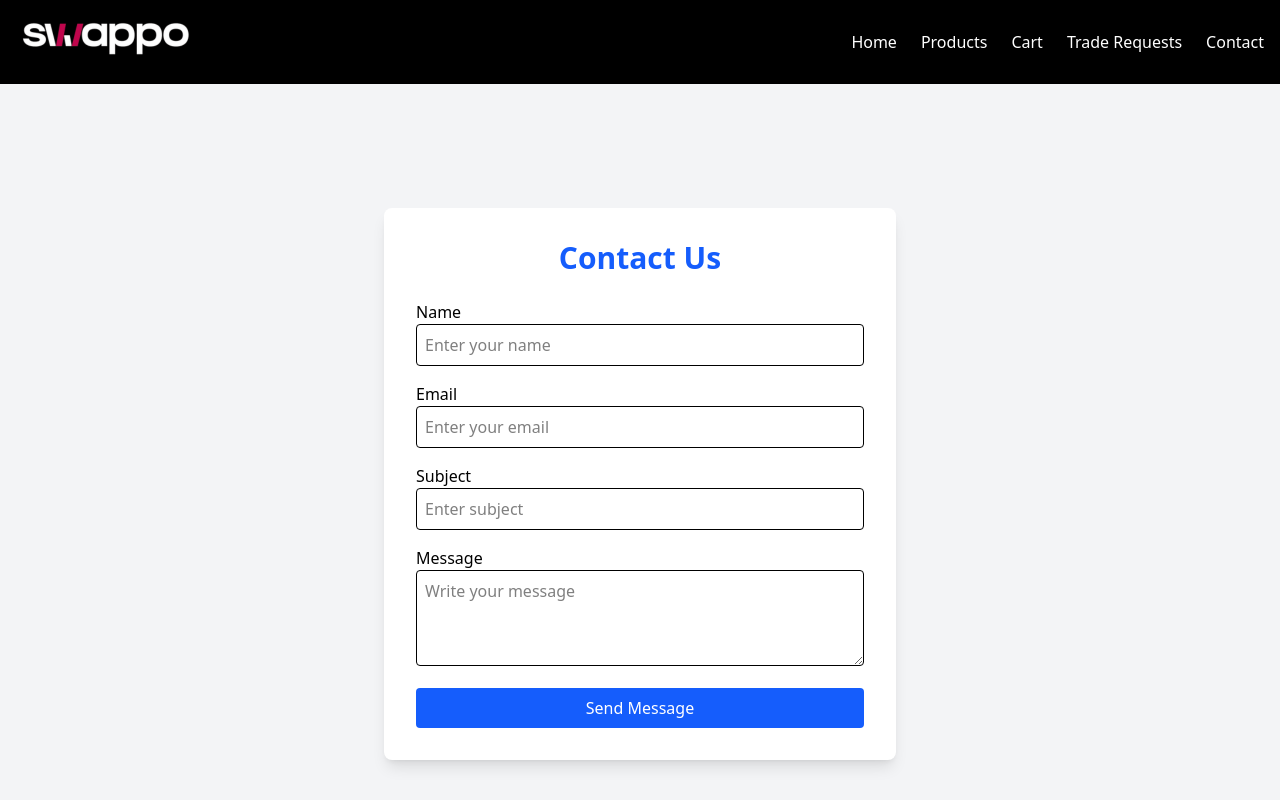
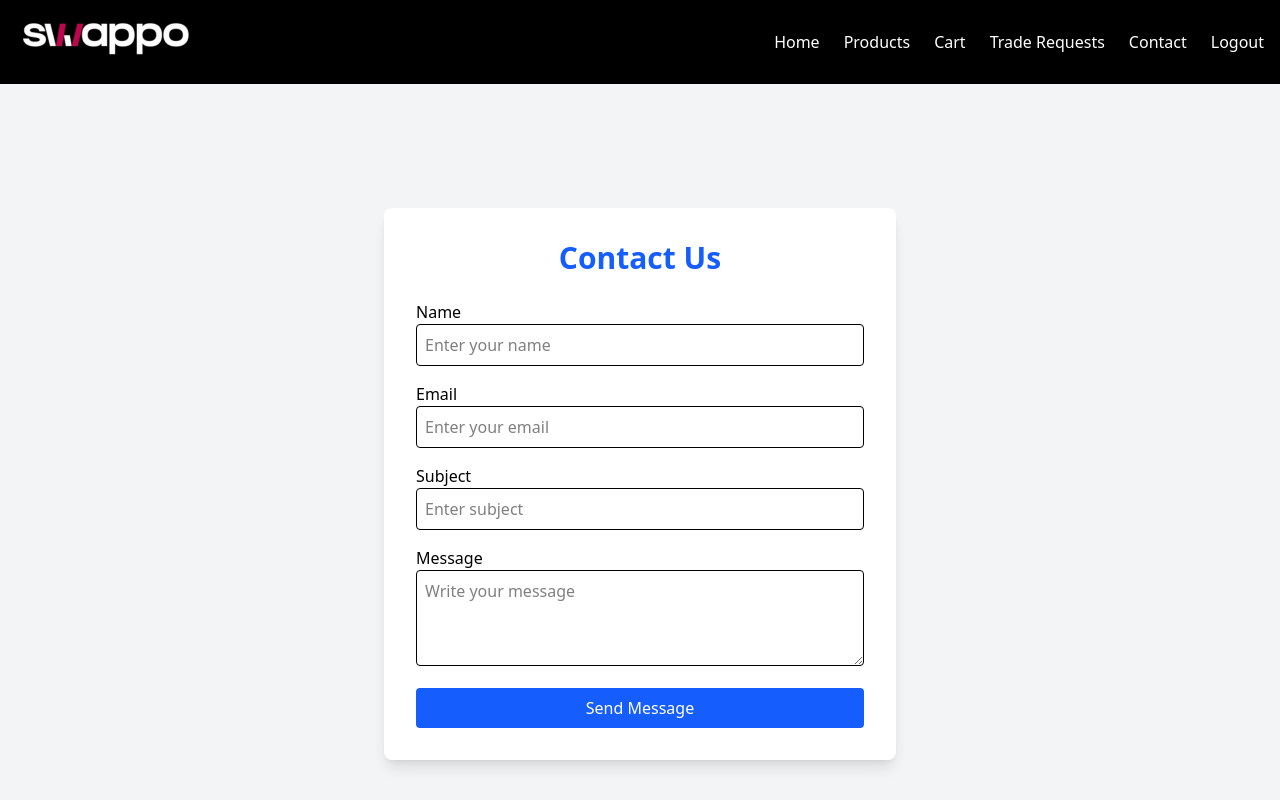
Before and after one commit to go-har-ali/frontend-swappo, a React (Vite) app: page /contact in a window 1280 px wide. Shown: the top 800 px of the page. Built offline with nearby package versions, Linux system fonts and the light colour scheme; no server answers.

Commit message:
all done all good best h g lkn

```diff
--- a/src/components/Navbar.jsx
+++ b/src/components/Navbar.jsx
@@ -1,9 +1,15 @@
 import { useState } from "react";
-import { Link } from "react-router-dom";
+import { Link, useNavigate } from "react-router-dom";
 import { FiMenu, FiX } from "react-icons/fi";
 
 const Navbar = () => {
   const [menuOpen, setMenuOpen] = useState(false);
+  const navigate = useNavigate();
+
+  const handleLogout = () => {
+    localStorage.removeItem("token"); // Adjust key if your token key is different
+    navigate("/login");
+  };
 
   return (
     <nav className="bg-black text-white p-4 shadow-md">
@@ -33,6 +39,12 @@ const Navbar = () => {
           <Link to="/contact" className="hover:text-gray-400">
             Contact
           </Link>
+          <button
+            onClick={handleLogout}
+            className="hover:text-gray-400 transition"
+          >
+            Logout
+          </button>
         </div>
 
         {/* Mobile Menu Button */}
@@ -79,6 +91,15 @@ const Navbar = () => {
           >
             Contact
           </Link>
+          <button
+            onClick={() => {
+              handleLogout();
+              setMenuOpen(false);
+            }}
+            className="hover:text-gray-400"
+          >
+            Logout
+          </button>
         </div>
       )}
     </nav>
```
